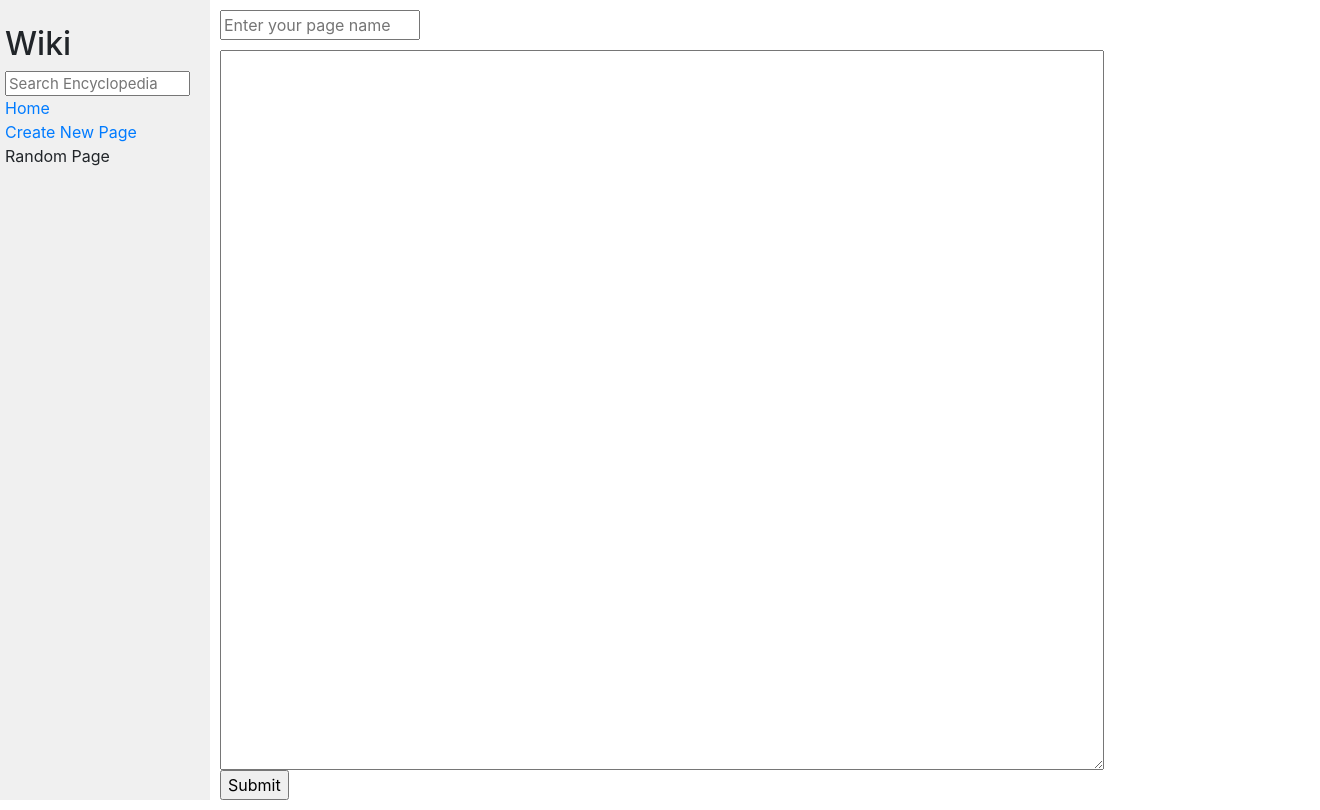
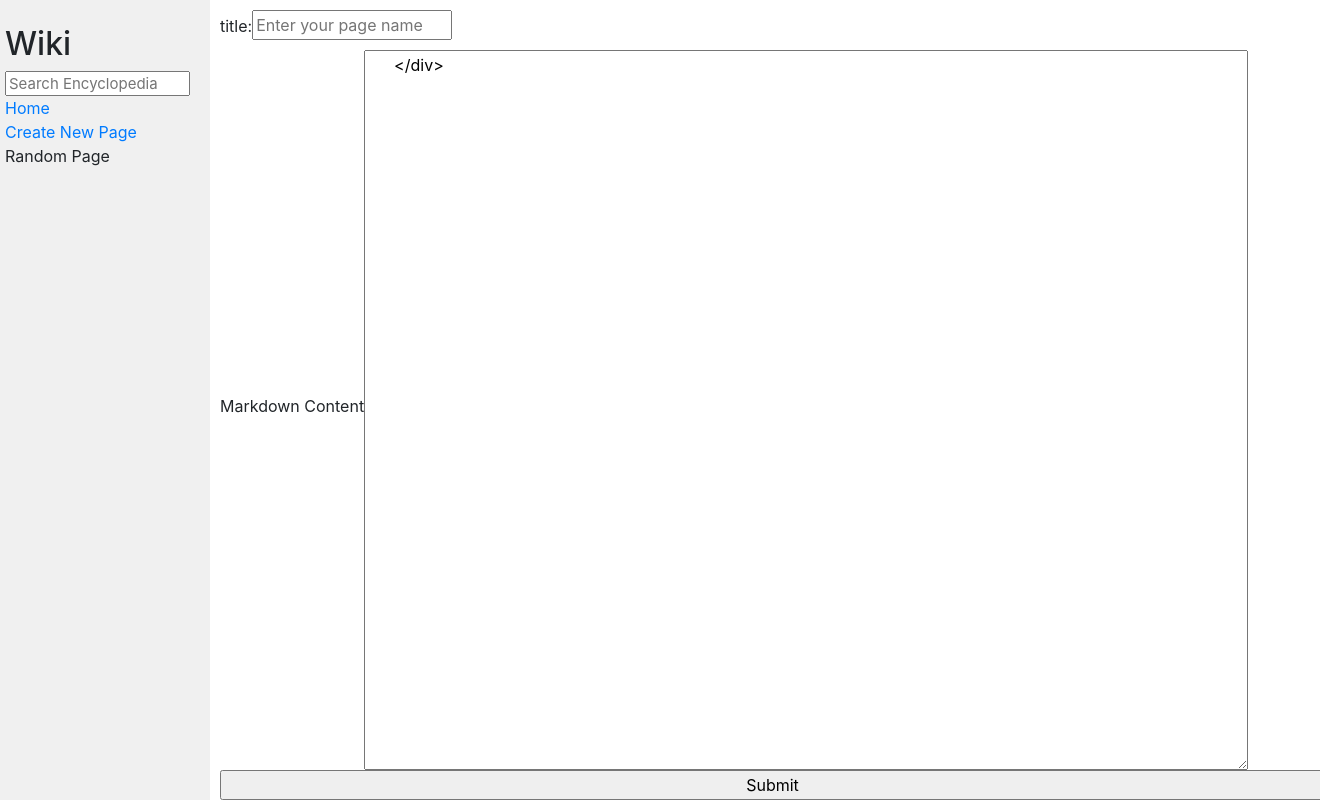
Before and after one commit to ahmedjhin/wiki60, a Django app: page /new_page/ in a window 1320 px wide; the page is wider, and only the part inside the window is pictured. Run offline with Django 3.2, Linux system fonts and the light colour scheme; some libraries are stand-ins or nearby versions.

Commit message:
deleted entreys

```diff
--- a/encyclopedia/templates/encyclopedia/new_page.html
+++ b/encyclopedia/templates/encyclopedia/new_page.html
@@ -9,9 +9,17 @@
     {% csrf_token %}
     <div style="display: flex;
     flex-direction: column;">
+    <div style="display: flex;
+    align-items: center;">
 
-      <input type="text" name="title" style="margin-bottom: 10px; width:200px" placeholder="Enter your page name" style="display:inline">
-      <textarea style="display:inline" name="content" cols="30">
+      <label for="title1">title: </label>
+      <input type="text" id="title1" name="title" style="margin-bottom: 10px; width:200px" placeholder="Enter your page name" style="display:inline">
+    </div>
+    <div style="display: flex;
+    align-items: center;">
+      <label for="content1">Markdown Content</label>
+      <textarea id="content1" style="display:inline" name="content" cols="20">
+      </div>
 
       </textarea>
 
--- a/encyclopedia/templates/encyclopedia/page_created.html
+++ b/encyclopedia/templates/encyclopedia/page_created.html
@@ -1,14 +1,11 @@
 {% extends "encyclopedia/layout.html" %}
 
 {% block title %}
-    Encyclopedia
+            {{title}}
 {% endblock %}
 
 {% block body %}
     <div>
-    <h1>{{title}}</h1>
-    </div>
-    <div>
         {{content |safe}}
     </div>
 {% endblock %}
```
Also changed, not shown: entries/ahmed.md (deleted, +0 -1 lines), entries/animals.md (deleted, +0 -17 lines), entries/oo.md (deleted, +0 -3 lines), entries/py.md (deleted, +0 -1 lines), entries/qwe.md (deleted, +0 -3 lines), entries/saeeeeed.md (deleted, +0 -1 lines).
